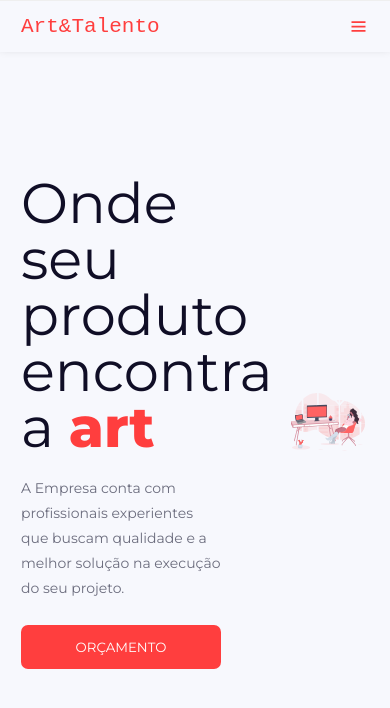
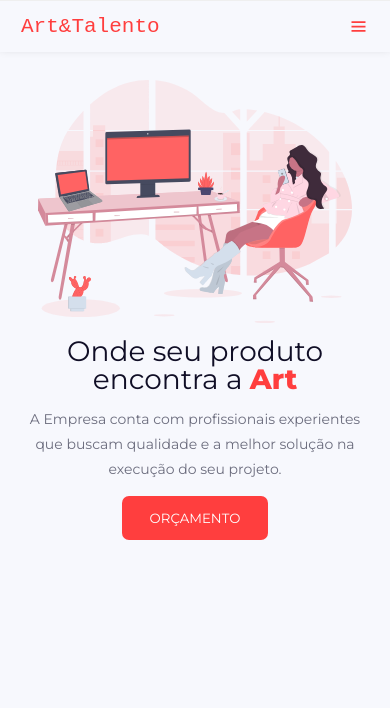
Before and after one commit to Gabrieloczust/art-talento, a Next.js app: page / in a window 390 px wide. Shown: the top 708 px of the page. Built offline with nearby package versions, Linux system fonts and the light colour scheme.

Commit message:
Banner - Mobile

```diff
--- a/components/Banner/Banner.module.scss
+++ b/components/Banner/Banner.module.scss
@@ -4,6 +4,7 @@
     width: 100%;
     height: 100vh;
     display: flex;
+    padding-top: 78px;
 
     .content,
     .image {
@@ -67,4 +68,44 @@
 }
 
 
-@media(max-width: $media-mobile) {}
+@media(max-width: $media-mobile) {
+    .banner {
+        flex-direction: column-reverse;
+        height: auto;
+        padding-top: 52px;
+
+        .content,
+        .image {
+            height: auto;
+        }
+
+        .content {
+            padding: 0;
+
+            .title {
+                text-align: center;
+                font-size: 2rem;
+            }
+
+            .description {
+                width: 100%;
+                text-align: center;
+                margin: 1rem 0;
+            }
+
+            button {
+                margin: 0 auto;
+                padding: 1rem 2rem;
+            }
+        }
+
+        .image {
+            flex: inherit;
+            margin: 2rem 0 1rem;
+
+            img {
+                max-height: 100%;
+            }
+        }
+    }
+}
--- a/components/Banner/index.js
+++ b/components/Banner/index.js
@@ -4,7 +4,7 @@ export default function Banner() {
     return (
         <div className={styles.banner}>
             <div className={styles.content}>
-                <span className={styles.title}>Onde seu produto encontra a <b>art</b></span>
+                <span className={styles.title}>Onde seu produto encontra a <b>Art</b></span>
                 <span className={styles.description}>A Empresa conta com profissionais experientes que buscam qualidade e a melhor solução na execução do seu projeto.</span>
                 <button>Orçamento</button>
             </div>
```
